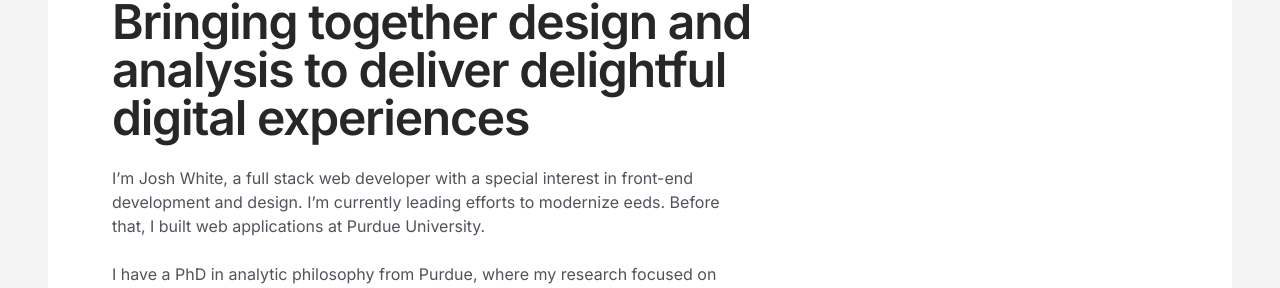
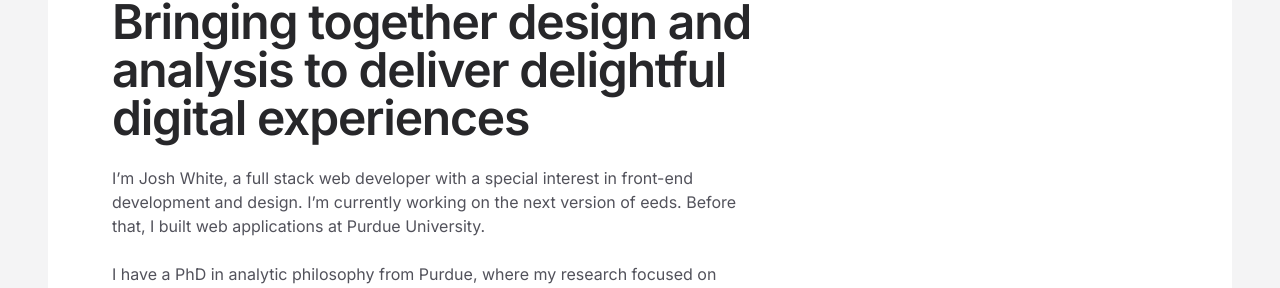
Before and after one commit to Josh865/josh-white, a Next.js app: page / in a window 1280 px wide. Shown: the part 738-1026 px from the top of the page. Built offline with nearby package versions, Linux system fonts and the light colour scheme.

Commit message:
Update text

```diff
--- a/src/pages/index.jsx
+++ b/src/pages/index.jsx
@@ -203,7 +203,7 @@ export default function Home() {
                 <p className="mt-6 text-base text-zinc-600 dark:text-zinc-400">
                   I’m Josh White, a full stack web developer with a special
                   interest in front-end development and design. I’m currently
-                  leading efforts to modernize eeds. Before that, I built web
+                  working on the next version of eeds. Before that, I built web
                   applications at Purdue University.
                 </p>
                 <p className="mt-6 text-base text-zinc-600 dark:text-zinc-400">
```
